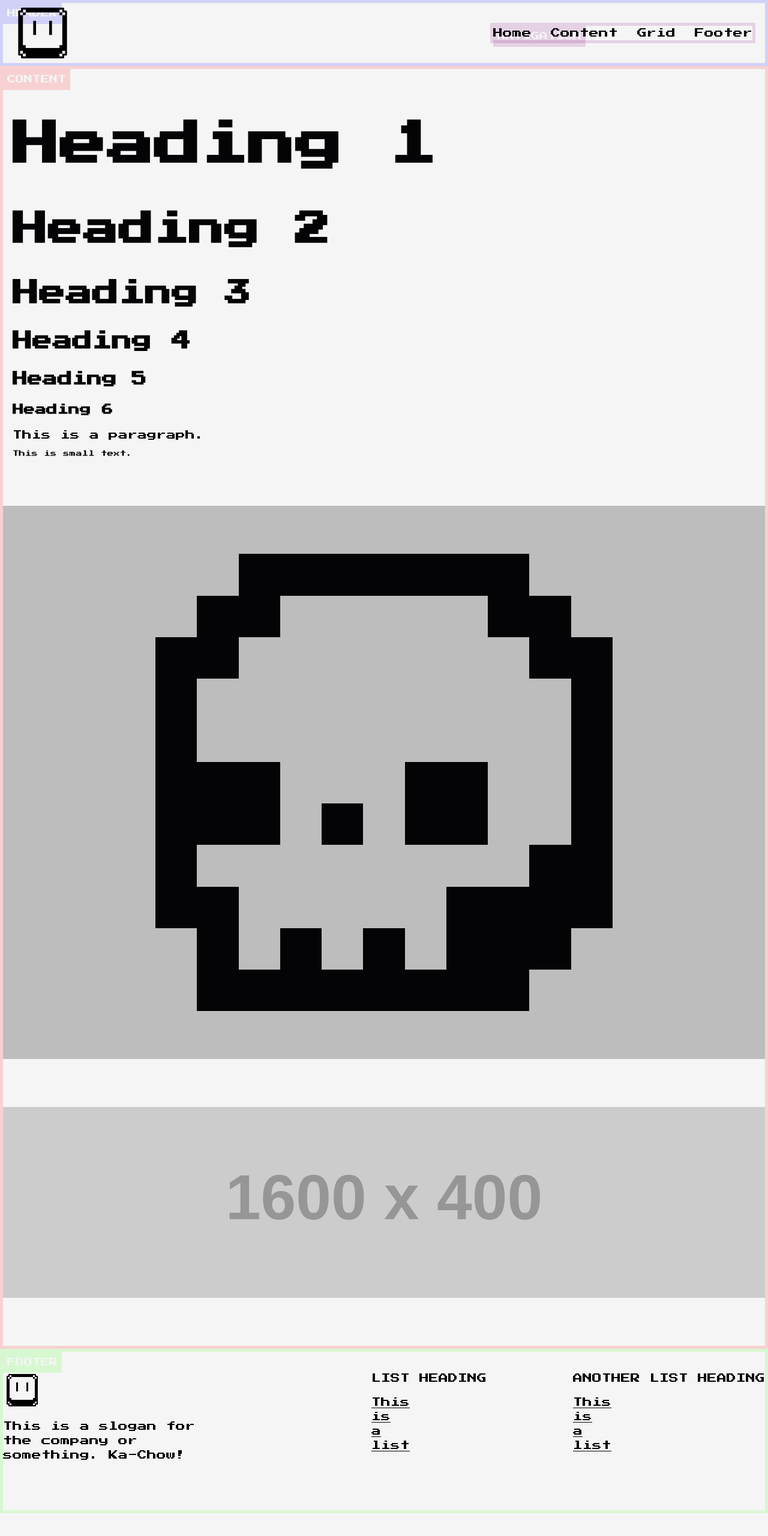
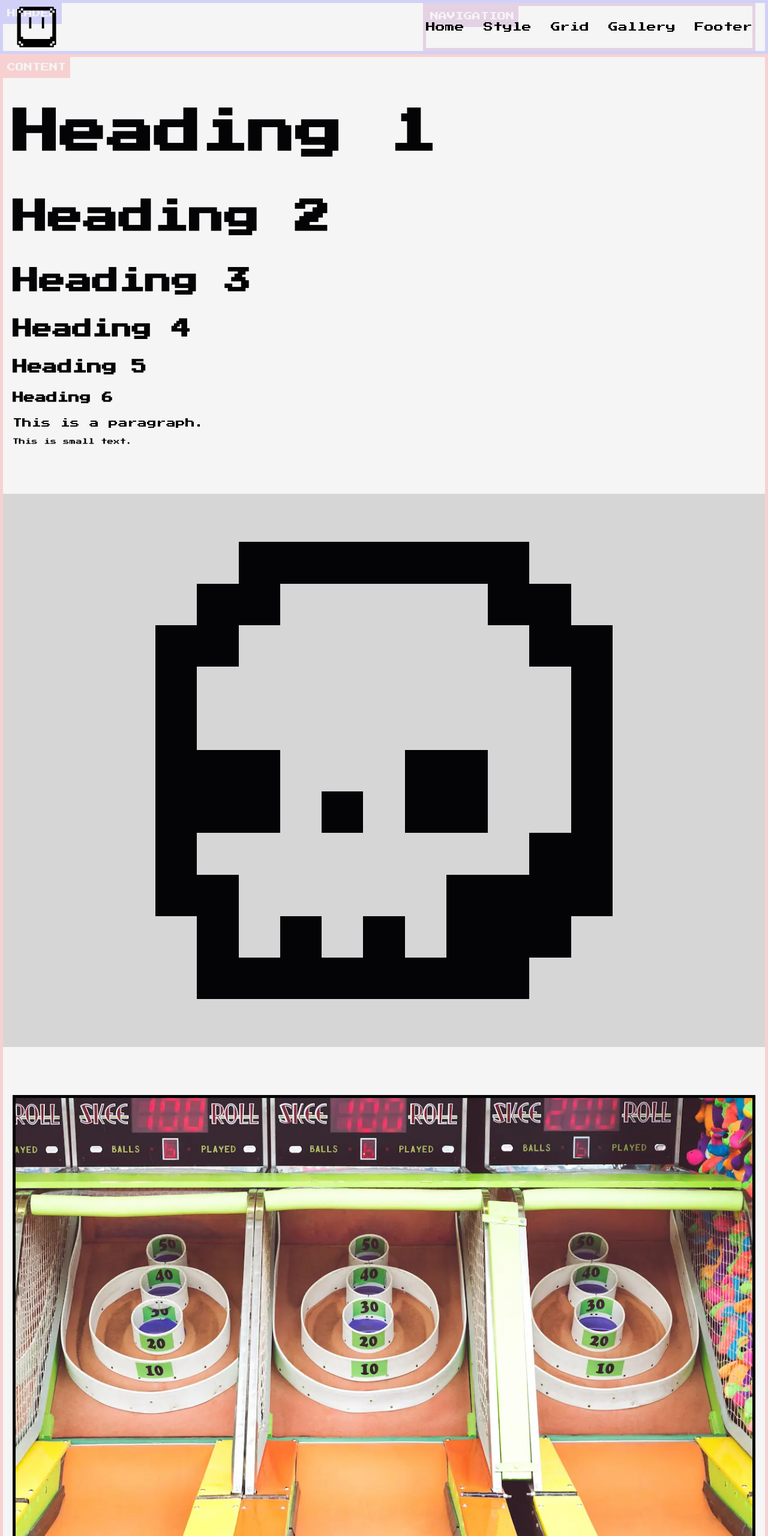
Before and after one commit to canklefark/site-structure, a plain HTML site: page index.html in a window 1280 px wide. Shown: the top 2560 px of the page at 60% size. Before the commit the page ends 2522 px from the top, so only its background shows below. Drawn offline with Linux system fonts and the light colour scheme; placeholder pictures from the web are drawn by us.

Commit message:
Start adding images

```diff
--- /dev/null
+++ b/Styles/header.css
@@ -0,0 +1,63 @@
+.logo {
+  width: 5rem;
+  aspect-ratio: 1;
+}
+
+a {
+  transition: color 350ms cubic-bezier(0.075, 0.82, 0.165, 1);
+}
+
+a:hover,
+a:focus {
+  color: hsl(var(--gray));
+}
+
+.primary-navigation {
+  --gap: var(--size-8);
+  height: 100%;
+  align-items: center;
+}
+
+.mobile-nav-toggle {
+  display: none;
+}
+
+@media (max-width: 40em) {
+  .primary-navigation {
+    position: fixed;
+    inset: 0 0 0 50%;
+    flex-direction: column;
+    align-items: start;
+    padding: min(20vh, 8rem) 2rem;
+    background-color: hsl(var(--light-gray));
+    z-index: 1000;
+    transform: translateX(100%);
+    transition: transform 350ms cubic-bezier(0.075, 0.82, 0.165, 1);
+  }
+
+  .primary-navigation a:hover,
+  .primary-navigation a:focus {
+    color: hsl(var(--white));
+  }
+
+  .primary-navigation[data-visable='true'] {
+    transform: translateX(0);
+  }
+
+  .mobile-nav-toggle {
+    display: block;
+    position: absolute;
+    z-index: 9999;
+    background-color: transparent;
+    background-image: url(/assets/icons/hamburger.svg);
+    background-repeat: no-repeat;
+    border: none;
+    width: 2rem;
+    aspect-ratio: 1;
+    right: var(--size-6);
+  }
+
+  .mobile-nav-toggle[aria-expanded='true'] {
+    background-image: url('/assets/icons/close.svg');
+  }
+}
--- a/Styles/main.css
+++ b/Styles/main.css
@@ -4,47 +4,7 @@
 @import './layout.css';
 @import './typography.css';
 @import './pixel-art.css';
-
-.mobile-nav-toggle {
-  display: none;
-}
-
-.primary-navigation {
-  --gap: var(--size-8);
-}
-
-@media (max-width: 35em) {
-  .primary-navigation {
-    position: fixed;
-    inset: 0 0 0 35%;
-    flex-direction: column;
-    padding: min(20vh, 8rem) 2rem;
-    background-color: hsl(var(--light-gray));
-    z-index: 1000;
-    transform: translateX(100%);
-    transition: transform 350ms cubic-bezier(0.075, 0.82, 0.165, 1);
-  }
-
-  .primary-navigation[data-visable='true'] {
-    transform: translateX(0);
-  }
-
-  .mobile-nav-toggle {
-    display: block;
-    position: absolute;
-    z-index: 9999;
-    background-image: url(/assets/icons/hamburger.svg);
-    background-repeat: no-repeat;
-    border: none;
-    width: 2rem;
-    aspect-ratio: 1;
-    right: var(--size-6);
-  }
-
-  .mobile-nav-toggle[aria-expanded='true'] {
-    background-image: url('/assets/icons/close.svg');
-  }
-}
+@import './header.css';
 
 [data-type='labelled']::before {
   content: '';
--- a/Styles/tokens.css
+++ b/Styles/tokens.css
@@ -30,8 +30,8 @@
   --purple: 300 100% 25%;
   --white: 0 0% 96%;
   --black: 240 25% 2%;
-  --gray: 0 0% 84%;
-  --light-gray: 0 0% 74%;
+  --gray: 0 0% 74%;
+  --light-gray: 0 0% 84%;
 
   /** Tyopography */
   --fs-100: clamp(0.75rem, 0.21vw + 0.71rem, 0.88rem);
--- a/Styles/utilities.css
+++ b/Styles/utilities.css
@@ -15,6 +15,7 @@
 .border-red { border: var(--border) hsl(var(--red) / var(--transparency)); }
 .border-blue { border: var(--border) hsl(var(--blue) / var(--transparency)); }
 .border-purple { border: var(--border) hsl(var(--purple) / var(--transparency)); }
+.border-black { border: var(--border) hsl(var(--black)); }
 
 /** Background Colors */
 .bg-green { background-color: hsl(var(--green)); }
--- a/index.html
+++ b/index.html
@@ -15,16 +15,7 @@
   <body>
     <header class="border-blue" id="home" data-type="labelled">
       <div class="container flex space-between align-center h-full">
-        <svg
-          xmlns="http://www.w3.org/2000/svg"
-          x="0px"
-          y="0px"
-          width="100"
-          height="100"
-          viewBox="0 0 64 64">
-          <path
-            d="M 10 5 C 9.448 5 9 5.448 9 6 L 9 8 L 7 8 C 6.448 8 6 8.448 6 9 L 6 55 C 6 55.552 6.448 56 7 56 L 9 56 L 9 58 C 9 58.552 9.448 59 10 59 L 54 59 C 54.552 59 55 58.552 55 58 L 55 56 L 57 56 C 57.552 56 58 55.552 58 55 L 58 9 C 58 8.448 57.552 8 57 8 L 55 8 L 55 6 C 55 5.448 54.552 5 54 5 L 10 5 z M 11 7 L 14 7 L 14 10 L 50 10 L 50 7 L 53 7 L 53 10 L 56 10 L 56 13 L 53 13 L 53 45 L 50 45 L 50 48 L 14 48 L 14 45 L 11 45 L 11 13 L 8 13 L 8 10 L 11 10 L 11 7 z M 11 10 L 11 13 L 14 13 L 14 10 L 11 10 z M 53 13 L 53 10 L 50 10 L 50 13 L 53 13 z M 22 19 L 22 34 L 25 34 L 25 19 L 22 19 z M 39 19 L 39 34 L 42 34 L 42 19 L 39 19 z M 8 51 L 11 51 L 11 54 L 14 54 L 14 57 L 11 57 L 11 54 L 8 54 L 8 51 z M 53 51 L 56 51 L 56 54 L 53 54 L 53 57 L 50 57 L 50 54 L 53 54 L 53 51 z"></path>
-        </svg>
+        <img class="logo" src="./assets/icons/logo.svg" alt="" />
         <button class="mobile-nav-toggle" aria-controls="primary-navigation" aria-expanded="false">
           <span class="visually-hidden">Menu</span>
         </button>
@@ -34,14 +25,15 @@
           data-type="labelled"
           data-visable="false">
           <a href="#home">Home</a>
-          <a href="#content">Content</a>
+          <a href="#content">Style</a>
           <a href="#grid">Grid</a>
+          <a href="#gallery">Gallery</a>
           <a href="#footer">Footer</a>
         </nav>
       </div>
     </header>
     <main class="border-red" data-type="labelled">
-      <section class="container">
+      <section class="container" id="content">
         <div class="flow">
           <h1>Heading 1</h1>
           <h2>Heading 2</h2>
@@ -54,7 +46,7 @@
         </div>
       </section>
 
-      <section class="bg-light-gray">
+      <section class="bg-light-gray" id="grid">
         <div class="pixel-grid | container">
           <div class="bg-black" style="grid-area: 1 / 3 / 1 / 10"></div>
           <div class="bg-black" style="grid-area: 2 / 2 / 2 / 4"></div>
@@ -84,15 +76,34 @@
         </div>
       </section>
 
-      <section>
+      <section id="gallery">
+        <div class="flex flex-column" style="--gap: 5rem">
+          <div class="container">
+            <picture>
+              <source media="(max-width: 480px)" srcset="assets/images/carnival-480.jpg" />
+              <source
+                media="(max-width: 480px)"
+                type="image/webp"
+                srcset="./assets/images/carnival-480.webp" />
+              <source type="image/webp" srcset="./assets/images/carnival-1280.webp" />
+              <img
+                class="border-black"
+                src="./assets/images/carnival-1280.jpg"
+                alt="A painting of an 8-bit loading screen on a public wall" />
+            </picture>
+          </div>
           <img
             src="https://placehold.co/1600x400"
             alt=""
             srcset="
               https://placehold.co/400x100   400w,
               https://placehold.co/800x200   800w,
-            https://placehold.co/1600x400 1600w
-          " />
+              https://placehold.co/1300x300 1300w,
+              https://placehold.co/1600x400 1600w,
+              https://placehold.co/2000x600 1920w
+            "
+            sizes="100vw" />
+        </div>
       </section>
     </main>
     <footer
@@ -101,17 +112,7 @@
       id="footer"
       data-type="labelled">
       <div class="flex flex-column" style="max-width: 30%">
-        <svg
-          class="footer-logo"
-          xmlns="http://www.w3.org/2000/svg"
-          x="0px"
-          y="0px"
-          width="100"
-          height="100"
-          viewBox="0 0 64 64">
-          <path
-            d="M 10 5 C 9.448 5 9 5.448 9 6 L 9 8 L 7 8 C 6.448 8 6 8.448 6 9 L 6 55 C 6 55.552 6.448 56 7 56 L 9 56 L 9 58 C 9 58.552 9.448 59 10 59 L 54 59 C 54.552 59 55 58.552 55 58 L 55 56 L 57 56 C 57.552 56 58 55.552 58 55 L 58 9 C 58 8.448 57.552 8 57 8 L 55 8 L 55 6 C 55 5.448 54.552 5 54 5 L 10 5 z M 11 7 L 14 7 L 14 10 L 50 10 L 50 7 L 53 7 L 53 10 L 56 10 L 56 13 L 53 13 L 53 45 L 50 45 L 50 48 L 14 48 L 14 45 L 11 45 L 11 13 L 8 13 L 8 10 L 11 10 L 11 7 z M 11 10 L 11 13 L 14 13 L 14 10 L 11 10 z M 53 13 L 53 10 L 50 10 L 50 13 L 53 13 z M 22 19 L 22 34 L 25 34 L 25 19 L 22 19 z M 39 19 L 39 34 L 42 34 L 42 19 L 39 19 z M 8 51 L 11 51 L 11 54 L 14 54 L 14 57 L 11 57 L 11 54 L 8 54 L 8 51 z M 53 51 L 56 51 L 56 54 L 53 54 L 53 57 L 50 57 L 50 54 L 53 54 L 53 51 z"></path>
-        </svg>
+        <img class="footer-logo" src="./assets/icons/logo.svg" alt="" />
         <p>This is a slogan for the company or something. Ka-Chow!</p>
       </div>
       <div class="grid grid-cols-2">
```
Also changed, not shown: assets/icons/logo.svg (added), assets/images/carnival-1280.jpg (added), assets/images/carnival-1280.webp (added), assets/images/carnival-480.jpg (added), assets/images/carnival-480.webp (added), assets/images/loading-1280.jpg (added), assets/images/loading-1920.jpg (added), assets/images/loading-480.jpg (added), assets/images/loading-768.jpg (added), 2 other files. Lines whose indentation alone changed are shown as unchanged.
